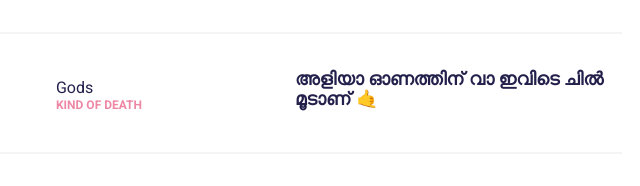
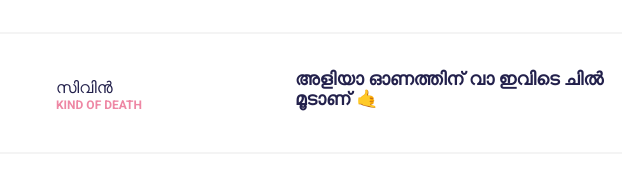
Before and after one commit to vishnudas-bluefox/Responsive-Portfolio, a website with bundled scripts: page index.html in a window 1280 px wide. Shown: the part 6689-6875 px from the top of the page, 173-813 px from the left. Built offline with nearby package versions, Linux system fonts and the light colour scheme.

Commit message:
Update index.html

```diff
--- a/index.html
+++ b/index.html
@@ -367,7 +367,7 @@
                             <article class="relative blog-item-holder center-relative">
                                 <div class="num">02</div>
                                 <div class="info">
-                                    <div class="author vcard ">Gods </div>
+                                    <div class="author vcard ">സിവിൻ</div>
                                     <div class="cat-links">
                                         <ul>
                                             <li><a href="#">Kind of DEATH</a></li>
```
